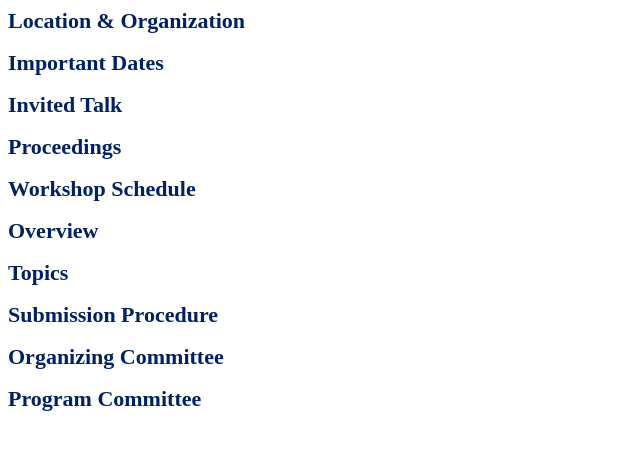
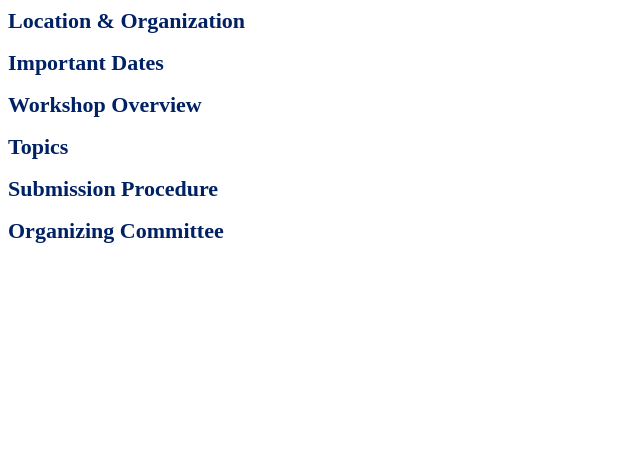
Before and after one commit to northumbria23/MSDM2023, a plain HTML site: page pages/menu.html in a window 1280 px wide. Shown: the whole page, without its empty margins (0-640 px from the left). Drawn offline with Linux system fonts and the light colour scheme.

Commit message:
Update menu.html

```diff
--- a/pages/menu.html
+++ b/pages/menu.html
@@ -18,24 +18,23 @@ background-color: #FFFFFF;
 
 <body data-new-gr-c-s-check-loaded="14.1089.0" data-gr-ext-installed="">
 
-<p><a href="https://northumbria23.github.io/MSDM23/#LocationOrganization" target="mainFrame">Location &amp; Organization</a>
-</p>
+<p><a href="https://northumbria23.github.io/MSDM23/#LocationOrganization" target="mainFrame">Location &amp; Organization</a></p>
 
-<p><a href="http://rbr.cs.umass.edu/camato/msdm2010/home2010.htm#ImportantDates" target="mainFrame">Important
-Dates</a>
-</p>
+<p><a href="http://rbr.cs.umass.edu/camato/msdm2010/home2010.htm#ImportantDates" target="mainFrame">Important Dates</a></p>
 
-<p><a href="http://rbr.cs.umass.edu/camato/msdm2010/home2010.htm#Invited" target="mainFrame">Invited Talk</a>
-</p>
+<!--
+<p><a href="http://rbr.cs.umass.edu/camato/msdm2010/home2010.htm#Invited" target="mainFrame">Invited Talk</a></p>
+-->
 
-<p><a href="http://rbr.cs.umass.edu/camato/msdm2010/home2010.htm#Proceedings" target="mainFrame">Proceedings</a>
-</p>
+<!--
+<p><a href="http://rbr.cs.umass.edu/camato/msdm2010/home2010.htm#Proceedings" target="mainFrame">Proceedings</a></p>
+-->
 
-<p><a href="http://rbr.cs.umass.edu/camato/msdm2010/home2010.htm#Schedule" target="mainFrame">Workshop
-Schedule</a>
-</p>
+<!--
+<p><a href="http://rbr.cs.umass.edu/camato/msdm2010/home2010.htm#Schedule" target="mainFrame">Workshop Schedule</a></p>
+-->
 
-<p><a href="http://rbr.cs.umass.edu/camato/msdm2010/home2010.htm#Overview" target="mainFrame">Overview</a></p>
+<p><a href="http://rbr.cs.umass.edu/camato/msdm2010/home2010.htm#Overview" target="mainFrame">Workshop Overview</a></p>
 
 <p><a href="http://rbr.cs.umass.edu/camato/msdm2010/home2010.htm#Topics" target="mainFrame">Topics</a></p>
 
@@ -43,8 +42,9 @@ Schedule</a>
 
 <p><a href="http://rbr.cs.umass.edu/camato/msdm2010/home2010.htm#OrganizingCommittee" target="mainFrame">Organizing Committee</a></p>
 
+<!--
 <p><a href="http://rbr.cs.umass.edu/camato/msdm2010/home2010.htm#ProgramCommittee" target="mainFrame">Program Committee</a></p>
-
+-->
 
 
 </body><grammarly-desktop-integration data-grammarly-shadow-root="true"></grammarly-desktop-integration></html>
```
